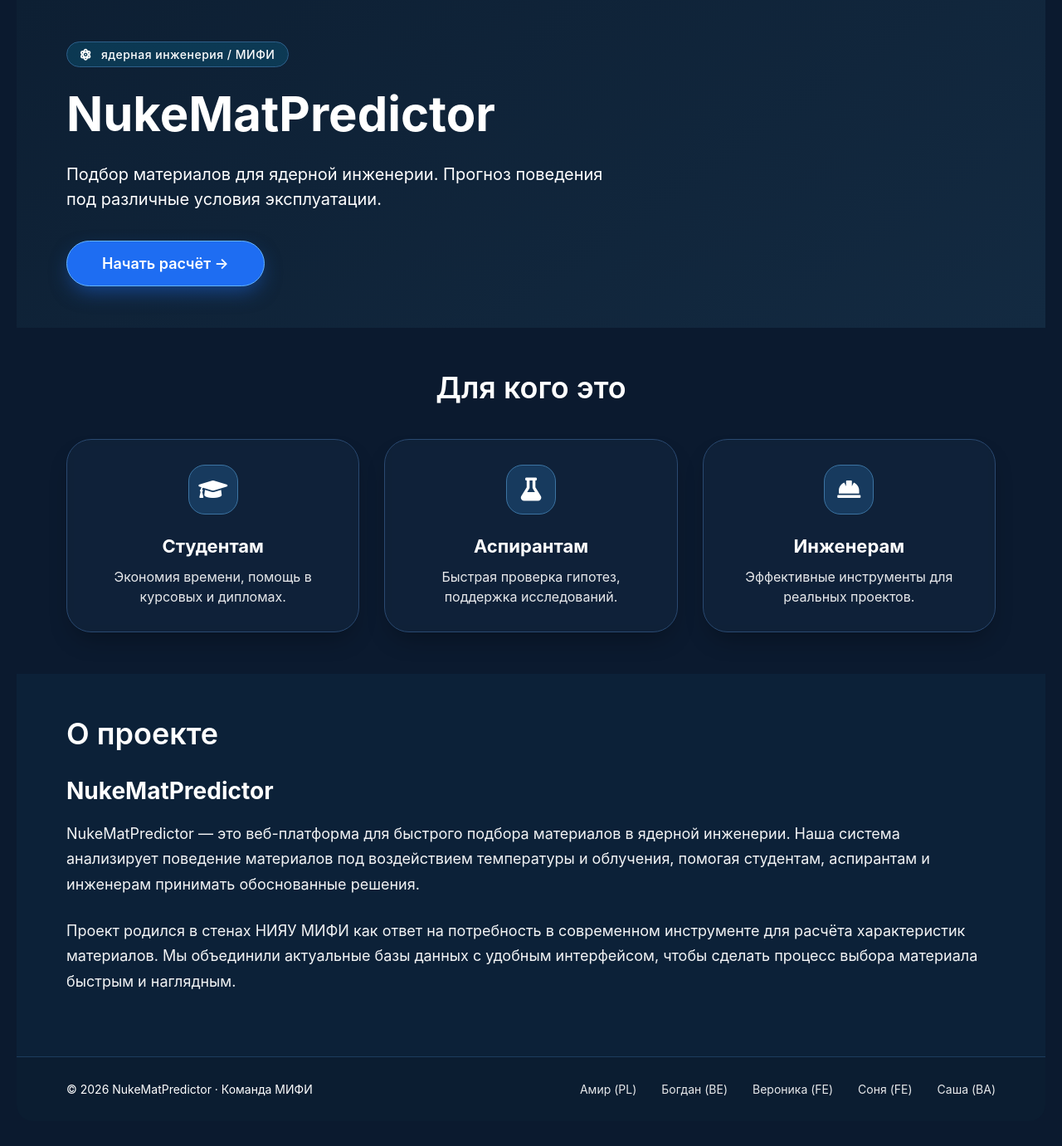
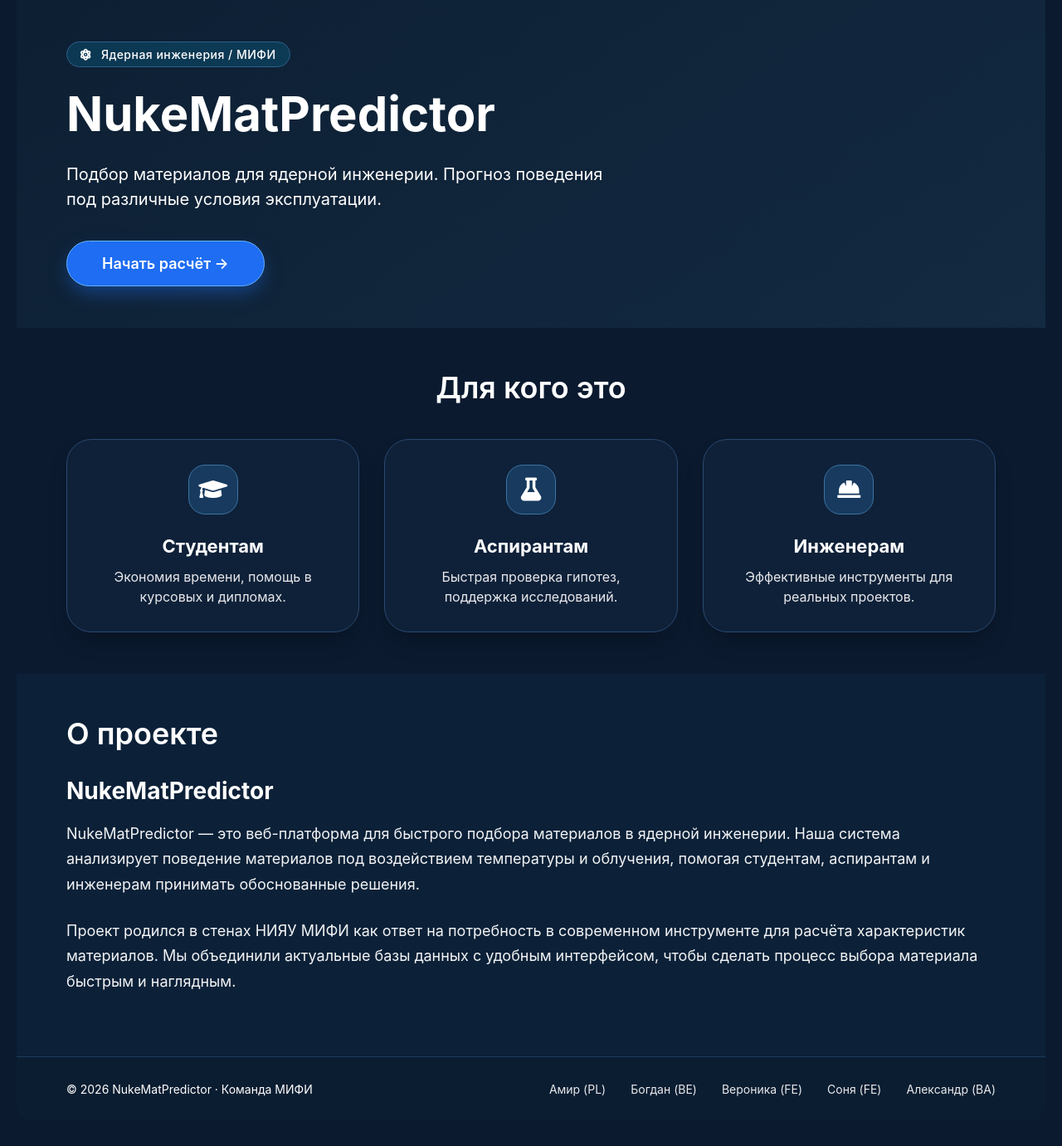
Before and after one commit to khazipovamir45-cmyk/NukeMatPredictor, a Flask app: page / in a window 1280 px wide. Shown: the part 97-1478 px from the top of the page at 83% size. Run offline with Flask 3, Linux system fonts and the light colour scheme; parts of the project's set-up code (start-up, migrations or seed data) failed here and were passed over.

Commit message:
Update index.html

```diff
--- a/templates/index.html
+++ b/templates/index.html
@@ -26,7 +26,7 @@
     <main>
         <section class="hero">
             <div class="badge">
-                <i class="fas fa-atom"></i> ядерная инженерия / МИФИ
+                <i class="fas fa-atom"></i> Ядерная инженерия / МИФИ
             </div>
             <h1>NukeMatPredictor</h1>
             <p class="subtitle">Подбор материалов для ядерной инженерии. Прогноз поведения под различные условия эксплуатации.</p>
@@ -84,7 +84,7 @@
                 <span>Богдан (BE)</span>
                 <span>Вероника (FE)</span>
                 <span>Соня (FE)</span>
-                <span>Саша (BA)</span>
+                <span>Александр (BA)</span>
             </div>
         </div>
     </footer>
```
